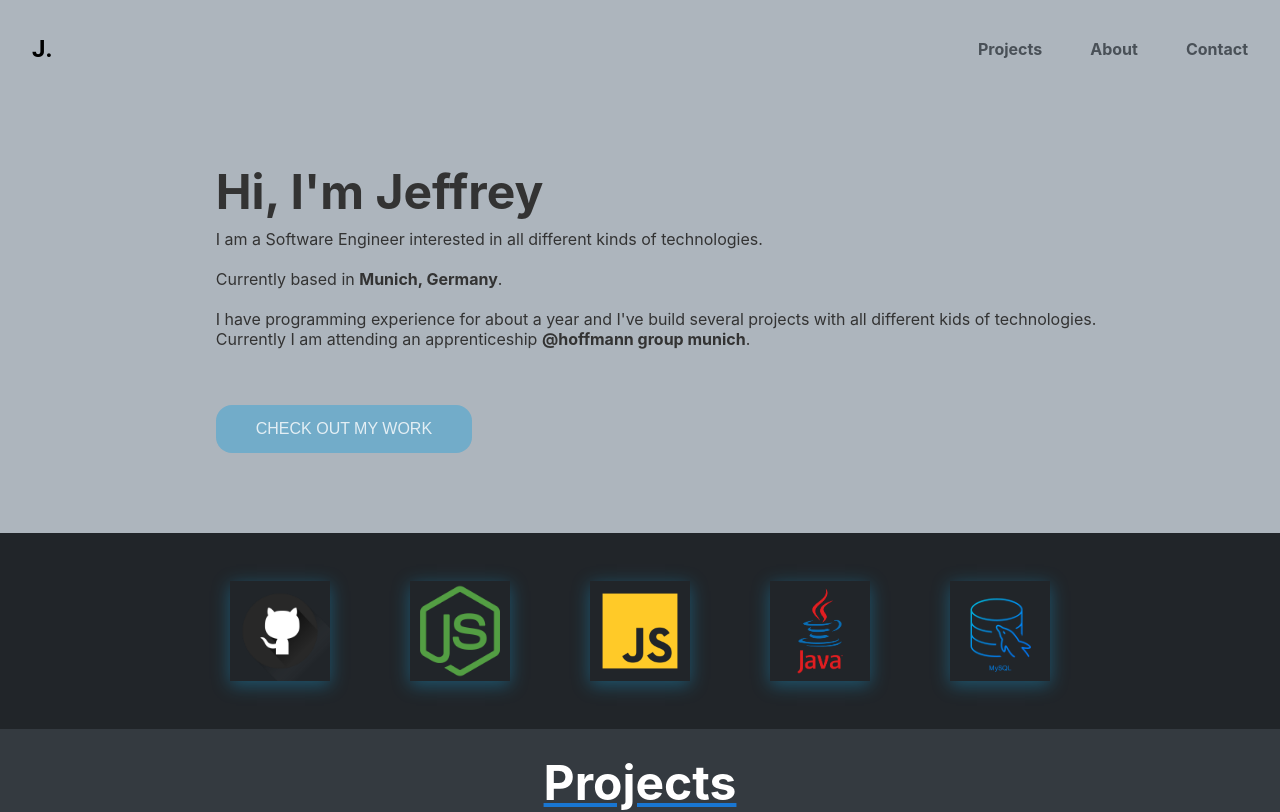
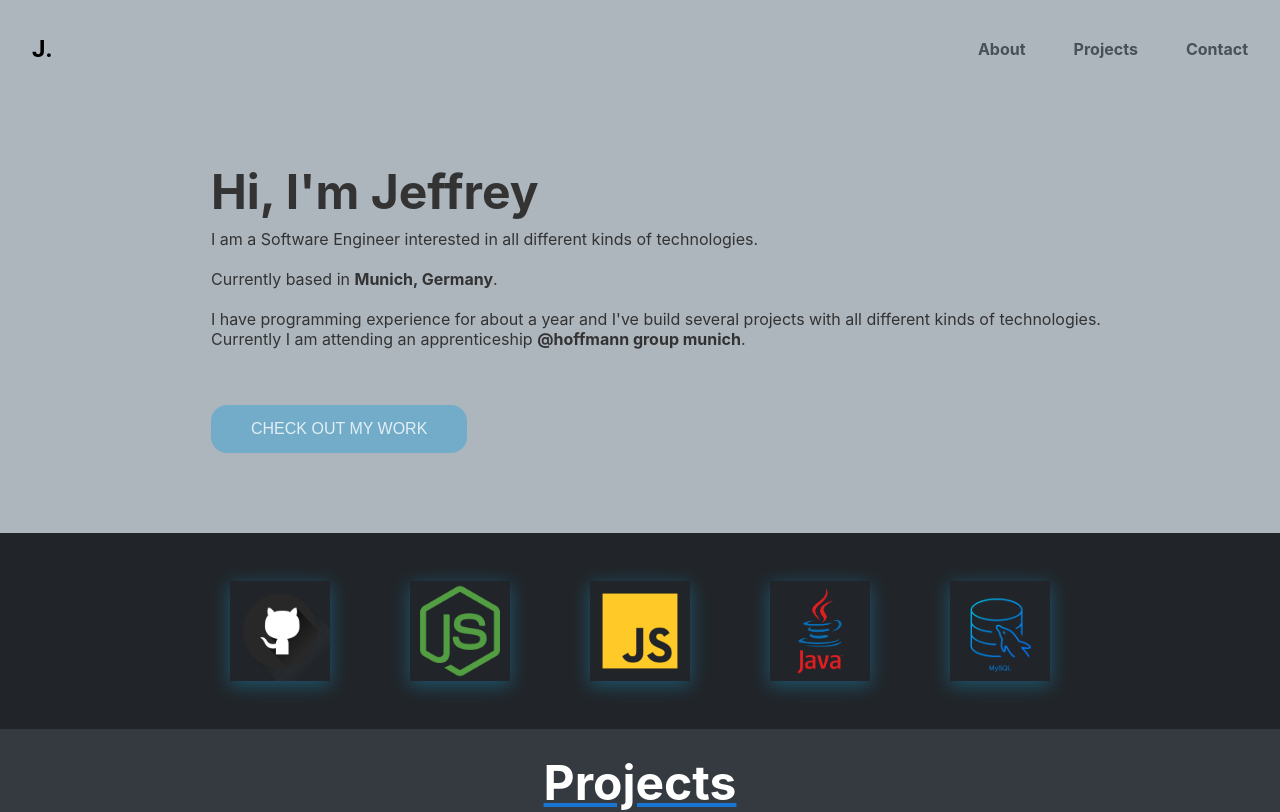
Before and after one commit to JeffreyHSE/Portfolio-Angular, an Angular app in the folder my-app/: page / in a window 1280 px wide. Shown: the top 812 px of the page. Built offline with nearby package versions, Linux system fonts and the light colour scheme.

Commit message:
fixed header text positioning and also fixed typo

```diff
--- a/my-app/src/app/app.component.html
+++ b/my-app/src/app/app.component.html
@@ -12,8 +12,8 @@
   <div id="toolbar-desktop" role="banner">
     <span id="header-first-letter">J.</span>
     <div class="spacer"></div>
+    <a href="#header-section">About</a>
     <a href="#project-showcase-section">Projects</a>
-    <a href="#header-section">About</a>
     <a href="#contact">Contact</a>
   </div>
 
@@ -28,7 +28,7 @@
       <span style="font-size: 3rem; font-weight: bold;">Hi, I'm Jeffrey</span>
       <p style="padding-top: .5rem; font-size: 1rem;">I am a Software Engineer interested in all different kinds of technologies.<br><br>
       Currently based in <strong>Munich, Germany</strong>.<br><br>
-      I have programming experience for about a year and I've build several projects with all different kids of technologies.<br>
+      I have programming experience for about a year and I've build several projects with all different kinds of technologies.<br>
       Currently I am attending an apprenticeship <strong>@hoffmann group munich</strong>.
       </p>
       <button (click)="checkoutWork()" id="work-checkout-btn" style="margin-top: 3.5rem; font-size: 1rem; cursor: pointer; border-radius: 1rem; border: none">Check out my work</button>
```
